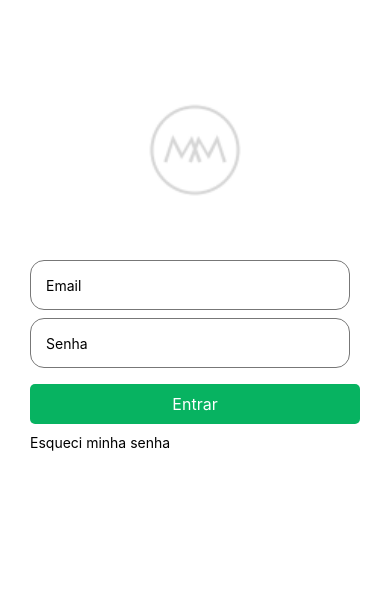
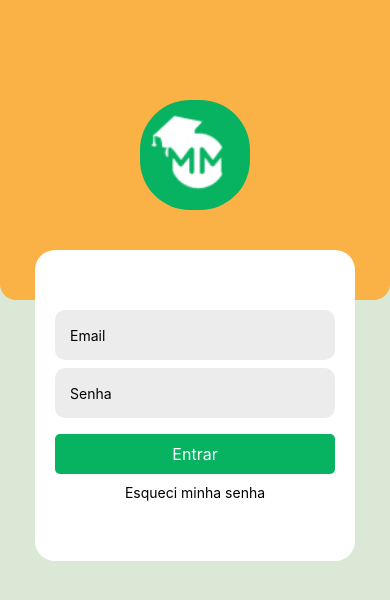
Before and after one commit to renataalbq/monitoria-ifpb, a React Native app: screen / in a window 390 px wide. Shown: the top 600 px of the page. Built offline with nearby package versions, Linux system fonts and the light colour scheme.

Commit message:
fix search and style login

```diff
--- a/src/components/accordion/accordion.component.tsx
+++ b/src/components/accordion/accordion.component.tsx
@@ -18,7 +18,7 @@ export const Accordion = (props: ListItemProps) => {
       <List.Accordion
         style={styles.items}
         title={props.name}
-        right={propsRight => <View style={{backgroundColor: "aquamarine", width: 50, height: 20, borderRadius: 10, marginRight: 10}}><Text style={{textAlign: "center"}}>{props.curso}</Text></View>}
+        right={propsRight => <View style={{backgroundColor: "#FAB246", width: 50, height: 20, borderRadius: 10, marginRight: 10}}><Text style={{textAlign: "center"}}>{props.curso}</Text></View>}
         left={propsLeft => <Image style={styles.image} {...propsLeft} source={{uri: props.avatar}} />}>
         <TouchableOpacity  onPress={() => {props.onTapHorarios()}}>
           <View style={styles.row}>
--- a/src/components/input/input.style.ts
+++ b/src/components/input/input.style.ts
@@ -2,10 +2,9 @@ import { StyleSheet } from 'react-native';
 
 export const styles = StyleSheet.create({
     input: {
-        borderWidth: 1,
-        borderColor: "#777777",
-        width: 320,
-        borderRadius: 14,
+        backgroundColor: '#ececec',
+        width: 280,
+        borderRadius: 10,
         height: 50,
         paddingLeft: 15,
     },
--- a/src/pages/disciplinas/disciplinas.page.tsx
+++ b/src/pages/disciplinas/disciplinas.page.tsx
@@ -12,20 +12,29 @@ export const DisciplinasPage = () => {
     const [filteredData, setFilteredData] = useState();
 
     useEffect(() => {
-        fetch('https://aw-monitorando-monitor.herokuapp.com/disciplinas')
-        .then(response => response.json())
+      fetchDisciplinas();
+      return () => {
+
+      }
+    }, []);
+
+      const fetchDisciplinas = () => {
+        const url = 'https://aw-monitorando-monitor.herokuapp.com/disciplinas';
+        fetch(url)
+        .then((response => response.json()))
         .then((data) => {
           setFilteredData(data);
           setDisciplinas(data)
+        }).catch((error) => {
+          console.log(error)
         })
-      }, []);
+      }
 
       const navigation = useNavigation();
 
       const searchFilterFunction = (text: string) => {
         if (text) {
-          const newData = disciplinas.filter(
-            function (item: any) {
+          const newData = disciplinas.filter((item) => {
               const itemData = item.nome
                 ? item.nome.toUpperCase()
                 : ''.toUpperCase();
@@ -33,8 +42,6 @@ export const DisciplinasPage = () => {
               return itemData.indexOf(textData) > -1;
           });
           setFilteredData(newData);
-          console.log(newData)
-          setDisciplinas(newData);
           setSearch(text);
         } else {
           setFilteredData(disciplinas);
@@ -66,7 +73,7 @@ export const DisciplinasPage = () => {
             />
             <View style={styles.list}>
                 <FlatList
-                    data={disciplinas}
+                    data={filteredData}
                     renderItem={renderItem}
                     keyExtractor={(item) => item.nome}
                 />
--- a/src/pages/login/login.page.tsx
+++ b/src/pages/login/login.page.tsx
@@ -3,7 +3,7 @@ import React, { useEffect, useState } from "react"
 import { View, Text, Image, TouchableOpacity, Alert } from "react-native";
 import { InputComponent } from "../../components/input/input.component";
 import {styles} from "./login.style";
-import Logo from "../../../assets/logo.png"
+import Logo from "../../../assets/logo1.png"
 
 export function LoginPage() {
     const [email, setEmail] = useState('');
@@ -13,16 +13,18 @@ export function LoginPage() {
     const navigation = useNavigation();
 
     const handleHomePage = async (item: any) => {
-        if (email.match(/@academico.ifpb.edu.br/g) && password.length > 3){
+        if (email.match(/@academico.ifpb.edu.br/g)){
             navigation.navigate('Home');
         } else {
-            return Alert.alert('Verifique os campos.')
+            return Alert.alert('Por favor, entre com o email seu email acadêmico.')
         }
     };
 
     return (
-        <View>
-            <Image style={styles.logo} source={Logo} />
+        <View style={styles.background}>
+            <View style={styles.backgroundLogo}>
+                <Image style={styles.logo} source={Logo} />
+            </View>
             <View style={styles.content}>
                 <InputComponent placeholder="Email" value={email} onChangeText={setEmail}/>
                 <InputComponent placeholder="Senha" value={password} onChangeText={setPassword} secureTextEntry={true} />
--- a/src/pages/login/login.style.tsx
+++ b/src/pages/login/login.style.tsx
@@ -1,15 +1,35 @@
 import { StyleSheet } from 'react-native';
 
 export const styles = StyleSheet.create({
+    background: {
+        flex: 1,
+        backgroundColor: '#DBE8D6',
+    },
     content: {
-        marginTop: 60,
-        marginHorizontal: 30,
+        marginHorizontal: 35,
+        backgroundColor: '#ffffff',
+        borderRadius: 20,
+        paddingVertical: 60,
+        paddingHorizontal: 20,
+        position: 'absolute',
+        top: 250,
+        justifyContent: 'center',
+        alignItems: 'center',
+    },
+    backgroundLogo: {
+        width: '100%',
+        height: 300,
+        backgroundColor: '#FAB246',
+        borderBottomLeftRadius: 16,
+        borderBottomRightRadius: 16,
     },
     logo: {
-        width: 100,
-        height: 100,
+        width: 110,
+        height: 110,
         alignSelf: 'center',
         marginTop: 100,
+        backgroundColor: "#07B361",
+        borderRadius: 50,
     },
     button: {
         backgroundColor: "#07B361",
--- a/src/pages/monitores/monitores.page.tsx
+++ b/src/pages/monitores/monitores.page.tsx
@@ -9,9 +9,9 @@ import { useNavigation } from "@react-navigation/native";
 
 export const MonitoresPage = () => {
 
-    const [monitores, setMonitores] = useState();
+    const [monitores, setMonitores] = useState([]);
     const [search, setSearch] = useState<string>('');
-    const [filteredData, setFilteredData] = useState();
+    const [filteredData, setFilteredData] = useState([]);
 
     const navigation = useNavigation();
 
@@ -24,18 +24,27 @@ export const MonitoresPage = () => {
     };
 
     useEffect(() => {
-      fetch('https://aw-monitorando-monitor.herokuapp.com/alunos')
-        .then(response => response.json())
+      fetchMonitores();
+      return () => {
+
+      }
+    }, []);
+
+      const fetchMonitores = () => {
+        const url = 'https://aw-monitorando-monitor.herokuapp.com/alunos';
+        fetch(url)
+        .then((response => response.json()))
         .then((data) => {
           setFilteredData(data);
           setMonitores(data)
+        }).catch((error) => {
+          console.log(error)
         })
-      }, []);
+      }
 
       const searchFilterFunction = (text: string) => {
-        if (text != null) {
-          const newData = monitores.filter(
-            function (item: any) {
+        if (text) {
+          const newData = monitores.filter((item) => {
               const itemData = item.nome
                 ? item.nome.toUpperCase()
                 : ''.toUpperCase();
@@ -43,7 +52,6 @@ export const MonitoresPage = () => {
               return itemData.indexOf(textData) > -1;
           });
           setFilteredData(newData);
-          setMonitores(newData);
           setSearch(text);
         } else {
           setFilteredData(monitores);
@@ -68,10 +76,9 @@ export const MonitoresPage = () => {
             />
             <View style={styles.list}>
                 <FlatList
-                    data={monitores}
+                    data={filteredData}
                     renderItem={renderItem}
                     keyExtractor={(item) => item.nome}
-
                 />
             </View>
         </View>
```
Also changed, not shown: assets/logo1.png (added).
